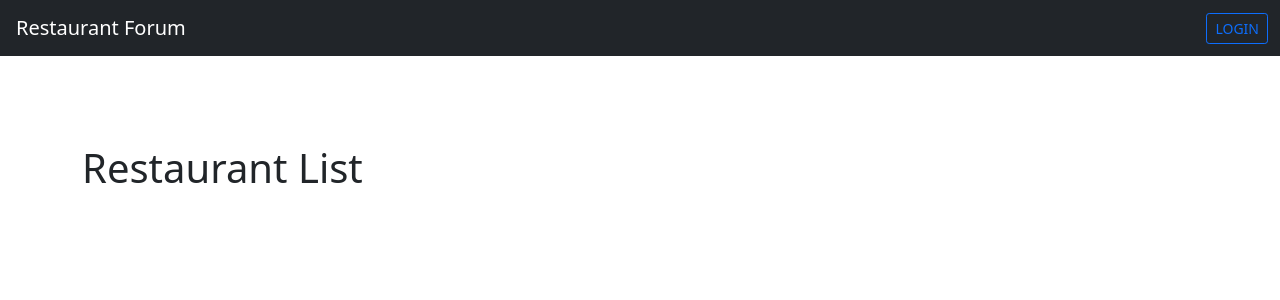
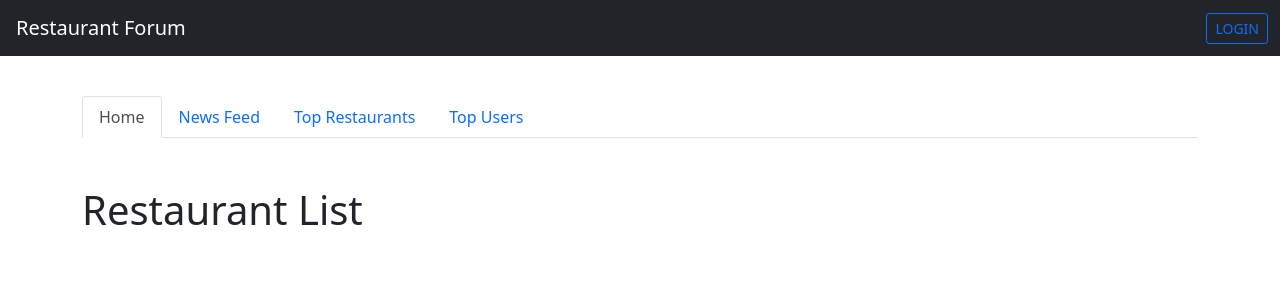
Before and after one commit to ivyhungtw/restaurant-forum-vue, a Vue app: page /restaurants in a window 1280 px wide. Shown: the top 300 px of the page. Built offline with nearby package versions, Linux system fonts and the light colour scheme.

Commit message:
feat: add navtabs component on primary pages

```diff
--- a/src/components/NavTabs.vue
+++ b/src/components/NavTabs.vue
@@ -0,0 +1,24 @@
+<template>
+  <ul class="nav nav-tabs mb-4">
+    <li class="nav-item">
+      <router-link :to="{ name: 'restaurants' }" class="nav-link">
+        Home
+      </router-link>
+    </li>
+    <li class="nav-item">
+      <router-link :to="{ name: 'restaurants-feed' }" class="nav-link">
+        News Feed
+      </router-link>
+    </li>
+    <li class="nav-item">
+      <router-link :to="{ name: 'restaurants-top' }" class="nav-link">
+        Top Restaurants
+      </router-link>
+    </li>
+    <li class="nav-item">
+      <router-link :to="{ name: 'users-top' }" class="nav-link">
+        Top Users
+      </router-link>
+    </li>
+  </ul>
+</template>
--- a/src/router/index.js
+++ b/src/router/index.js
@@ -48,7 +48,8 @@ const routes = [
 
 const router = createRouter({
   history: createWebHistory(process.env.BASE_URL),
-  routes
+  routes,
+  linkExactActiveClass: 'active'
 });
 
 export default router;
--- a/src/views/Restaurants.vue
+++ b/src/views/Restaurants.vue
@@ -1,7 +1,19 @@
 <template>
   <div class="container py-5">
+    <!-- Nav Tab -->
+    <nav-tabs />
     <h1 class="mt-5">
       Restaurant List
     </h1>
   </div>
 </template>
+
+<script>
+import NavTabs from '../components/NavTabs.vue';
+
+export default {
+  components: {
+    NavTabs
+  }
+};
+</script>
--- a/src/views/RestaurantsFeed.vue
+++ b/src/views/RestaurantsFeed.vue
@@ -1,7 +1,19 @@
 <template>
   <div class="container py-5">
+    <!-- Nav Tab -->
+    <nav-tabs />
     <h1 class="mt-5">
       News Feed
     </h1>
   </div>
 </template>
+
+<script>
+import NavTabs from '../components/NavTabs.vue';
+
+export default {
+  components: {
+    NavTabs
+  }
+};
+</script>
--- a/src/views/RestaurantsTop.vue
+++ b/src/views/RestaurantsTop.vue
@@ -1,7 +1,19 @@
 <template>
   <div class="container py-5">
+    <!-- Nav Tab -->
+    <nav-tabs />
     <h1 class="mt-5">
       Top Restaurants
     </h1>
   </div>
 </template>
+
+<script>
+import NavTabs from '../components/NavTabs.vue';
+
+export default {
+  components: {
+    NavTabs
+  }
+};
+</script>
--- a/src/views/UsersTop.vue
+++ b/src/views/UsersTop.vue
@@ -1,7 +1,19 @@
 <template>
   <div class="container py-5">
+    <!-- Nav Tab -->
+    <nav-tabs />
     <h1 class="mt-5">
       Top Users
     </h1>
   </div>
 </template>
+
+<script>
+import NavTabs from '../components/NavTabs.vue';
+
+export default {
+  components: {
+    NavTabs
+  }
+};
+</script>
```
